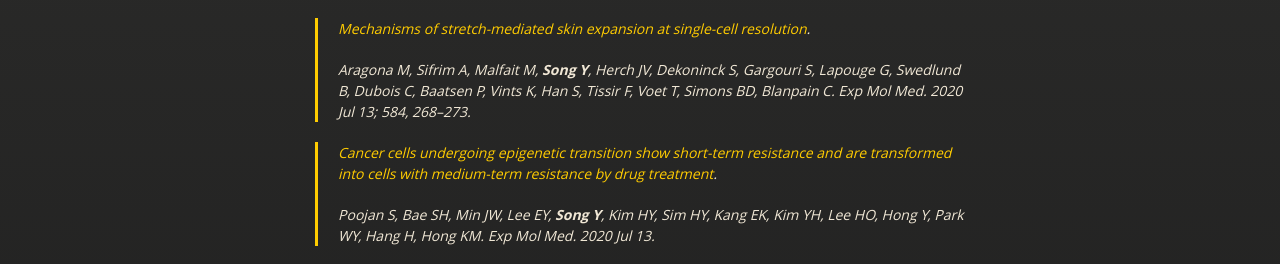
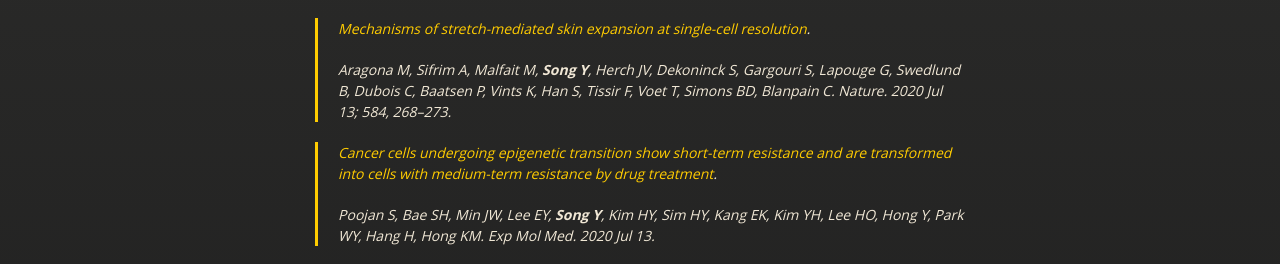
Before and after one commit to yurasong/yurasong.github.io, a Jekyll site: the page built from index.md, in a window 1280 px wide and 900 px high, scrolled down 2608 px. Shown: the part 200-464 px from the top of the window. Built offline with Jekyll 4.4.1, drawn with Linux system fonts in a browser that asks for light colours; our own code applies the rules of GitHub Pages for plain Markdown files.

Commit message:
Update index.md

```diff
--- a/index.md
+++ b/index.md
@@ -113,7 +113,7 @@
 
 > [Mechanisms of stretch-mediated skin expansion at single-cell resolution](https://www.nature.com/articles/s41586-020-2555-7).
 >
-> Aragona M, Sifrim A, Malfait M, **Song Y**, Herch JV, Dekoninck S, Gargouri S, Lapouge G, Swedlund B, Dubois C, Baatsen P, Vints K, Han S, Tissir F, Voet T, Simons BD, Blanpain C. Exp Mol Med. 2020 Jul 13; 584, 268–273.
+> Aragona M, Sifrim A, Malfait M, **Song Y**, Herch JV, Dekoninck S, Gargouri S, Lapouge G, Swedlund B, Dubois C, Baatsen P, Vints K, Han S, Tissir F, Voet T, Simons BD, Blanpain C. Nature. 2020 Jul 13; 584, 268–273.
 
 > [Cancer cells undergoing epigenetic transition show short-term resistance and are transformed into cells with medium-term resistance by drug treatment](https://www.nature.com/articles/s12276-020-0464-3).
 >
```
